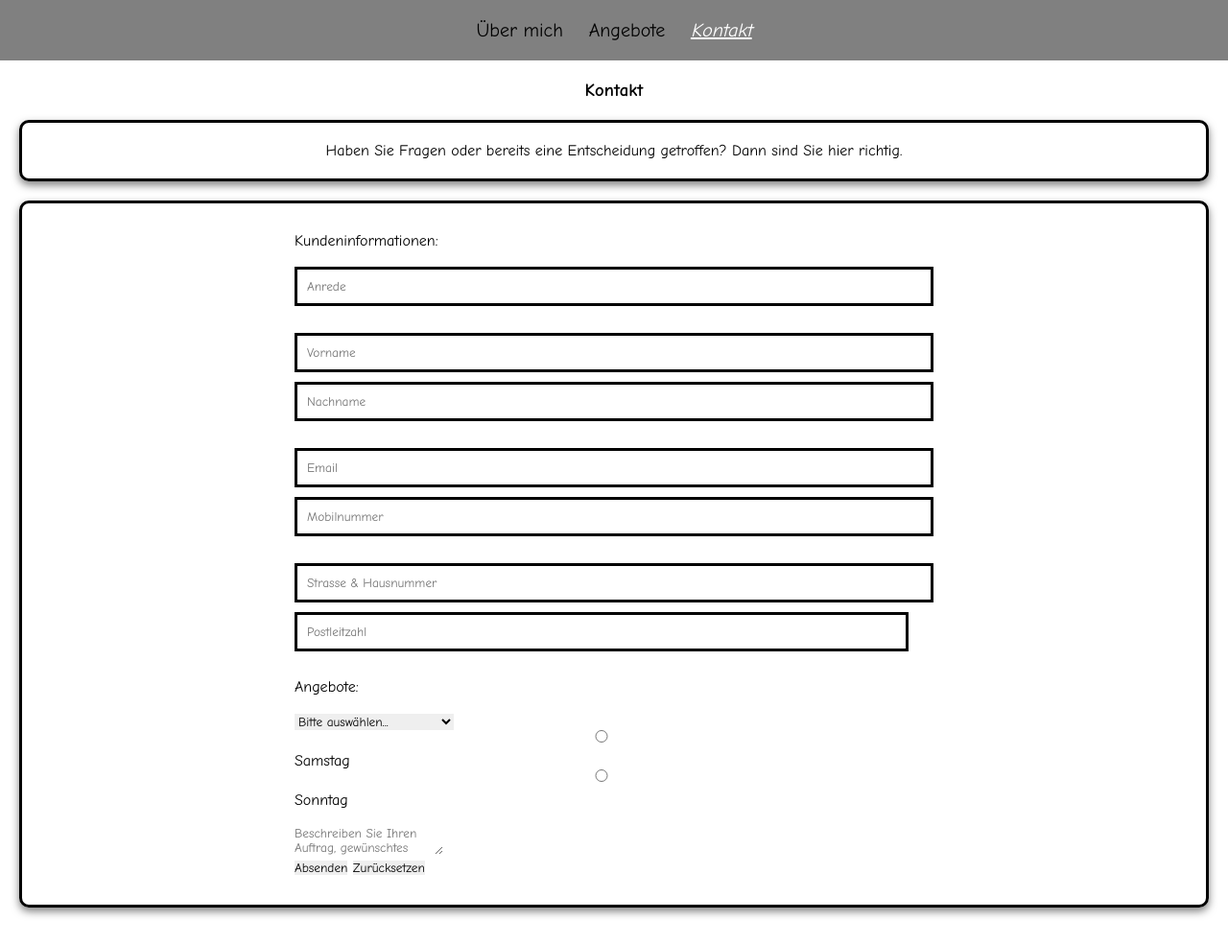
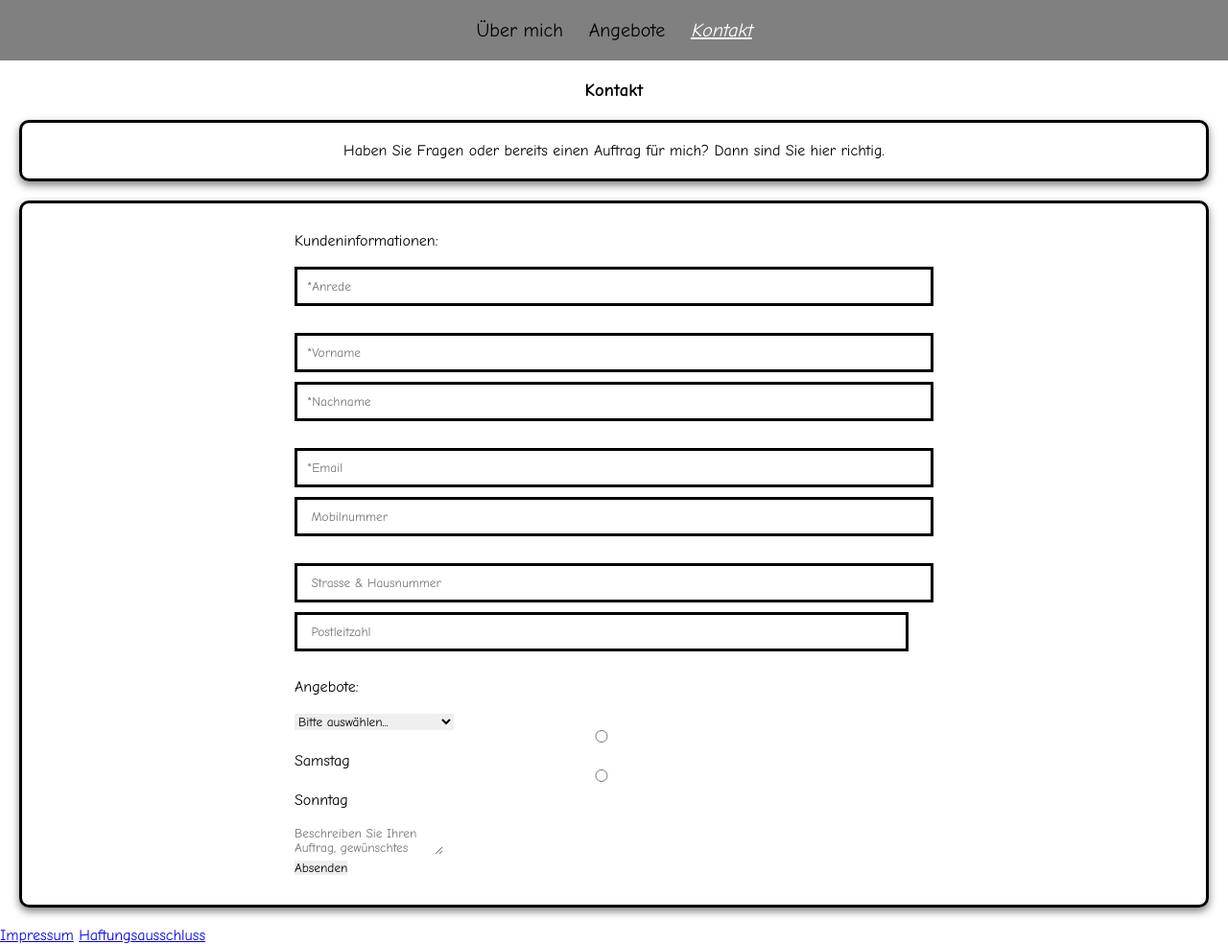
Before and after one commit to klenkb-bzz/test, a plain HTML site: page form.html in a window 1280 px wide. Shown: the whole page at 96% size. Drawn offline with Linux system fonts and the light colour scheme.

Commit message:
Update form.html

```diff
--- a/form.html
+++ b/form.html
@@ -25,26 +25,26 @@
       <h3>Kontakt</h3>
     </div>
     <p class="text">
-      Haben Sie Fragen oder bereits eine Entscheidung getroffen? Dann sind Sie hier richtig.</p>
+      Haben Sie Fragen oder bereits einen Auftrag für mich? Dann sind Sie hier richtig.</p>
   </article>
   <form action="" method="post">
     <fieldset>
       <label for="form-of-address">Kundeninformationen:</label> <br>
-      <input name="form-of-address" id="form-of-address" list="addresses" placeholder="Anrede" required> <br>
+      <input name="form-of-address" id="form-of-address" list="addresses" placeholder="*Anrede" required> <br>
       <datalist id="addresses">
         <option value="Herr">
         <option value="Frau">
       </datalist>
 
 
-      <input type="text" required name="customer-firstname" id="customer-firstname" placeholder="Vorname">
-      <input type="text" required name="customer-lastname" id="customer-lastname" placeholder="Nachname"> <br>
+      <input type="text" required name="customer-firstname" id="customer-firstname" placeholder="*Vorname">
+      <input type="text" required name="customer-lastname" id="customer-lastname" placeholder="*Nachname"> <br>
 
-      <input type="email" required name="customer-email" id="customer-email" placeholder="Email">
-      <input type="tel" id="phone" name="phone" pattern="[0-9]{10}" placeholder="Mobilnummer"> <br>
+      <input type="email" required name="customer-email" id="customer-email" placeholder="*Email">
+      <input type="tel" id="phone" name="phone" pattern="[0-9]{10}" placeholder=" Mobilnummer"> <br>
 
-      <input type="text" name="customer-address" id="customer-address" placeholder="Strasse & Hausnummer">
-      <input type="search" list="zip-codes" id="zip" name="zip" placeholder="Postleitzahl"> <br>
+      <input type="text" name="customer-address" id="customer-address" placeholder=" Strasse & Hausnummer">
+      <input type="search" list="zip-codes" id="zip" name="zip" placeholder=" Postleitzahl"> <br>
       <datalist id="zip-codes">
         <option value="8064, ZH">
         <option value="8049, ZH">
@@ -84,22 +84,30 @@
       </select>
 
 
-      <input type="radio" id="saturday" name="weekend-day" value="Saturday" required>
-      <label for="saturday">Samstag</label>
-      <input type="radio" id="sunday" name="weekend-day" value="Sunday" required>
-      <label for="sunday">Sonntag</label>
+      <div class="radio-group">
+        <input type="radio" id="saturday" name="weekend-day" value="Saturday" required>
+        <label for="saturday" class="radio-label">Samstag</label>
+        <input type="radio" id="sunday" name="weekend-day" value="Sunday" required>
+        <label for="sunday" class="radio-label">Sonntag</label>
+      </div>
       <br>
 
       <textarea name="description" id="description" required placeholder="Beschreiben Sie Ihren Auftrag, gewünschtes Datum und Zeit..."></textarea>
       <br>
 
-      <button type="submit">Absenden</button>
-      <button type="reset">Zurücksetzen</button>
+      <div class="button">
+        <button type="submit">Absenden</button>
+      </div>
     </fieldset>
   </form>
 </div>
 
-<footer></footer>
+<footer>
+  <div class="footer">
+    <a href="./impressum.html">Impressum</a>
+    <a href="./disclaimer.html">Haftungsausschluss</a>
+  </div>
+</footer>
 
 </body>
 </html>
```
